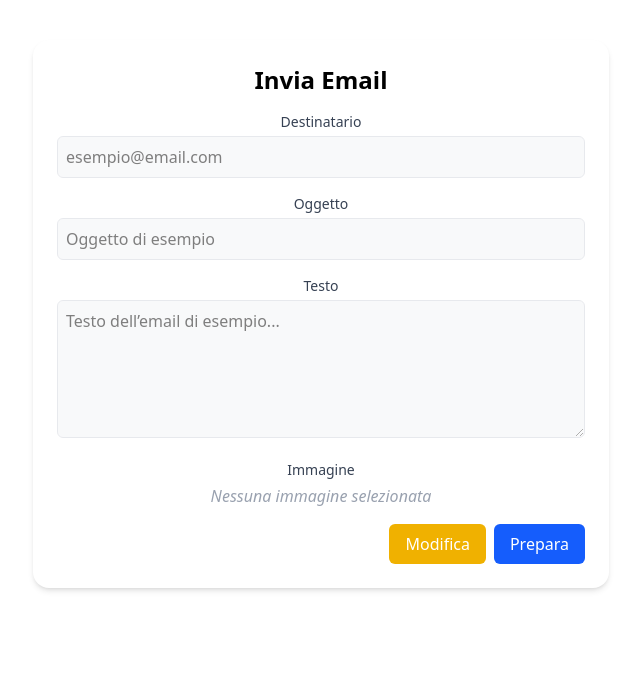
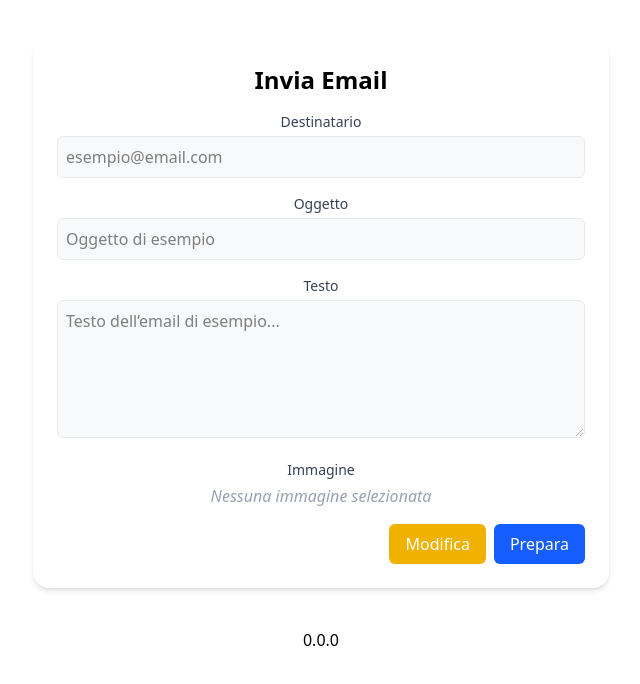
Before and after one commit to fragianci/email-config, a React (Vite) app: page / in a window 1280 px wide. Shown: the top 684 px of the page, without its empty margins (319-959 px from the left). Built offline with nearby package versions, Linux system fonts and the light colour scheme.

Commit message:
Add versioning scripts to package.json and display app version in App component

```diff
--- a/package.json
+++ b/package.json
@@ -6,6 +6,9 @@
   "homepage": "https://fragianci.github.io/email-config",
   "scripts": {
     "dev": "vite",
+    "version:patch": "npm version patch",
+    "version:minor": "npm version minor",
+    "version:major": "npm version major",
     "build": "tsc -b && vite build",
     "deploy": "npm run build && gh-pages -d dist",
     "lint": "eslint .",
--- a/src/App.tsx
+++ b/src/App.tsx
@@ -1,10 +1,12 @@
 import "./App.css";
+import pkg from "../package.json";
 import EmailConfigurator from "./pages/EmailConfigurator";
 
 function App() {
   return (
     <>
       <EmailConfigurator />
+      <div className="version mt-10">{pkg.version}</div>
     </>
   );
 }
```
